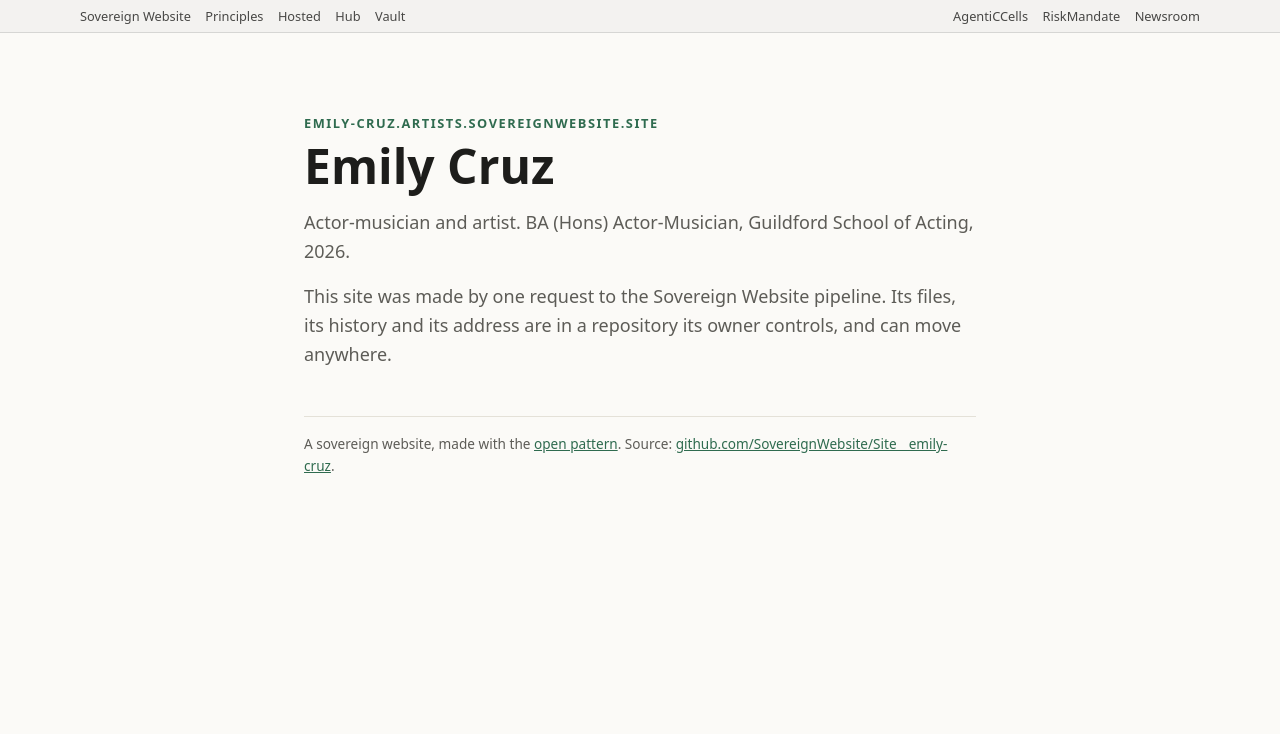
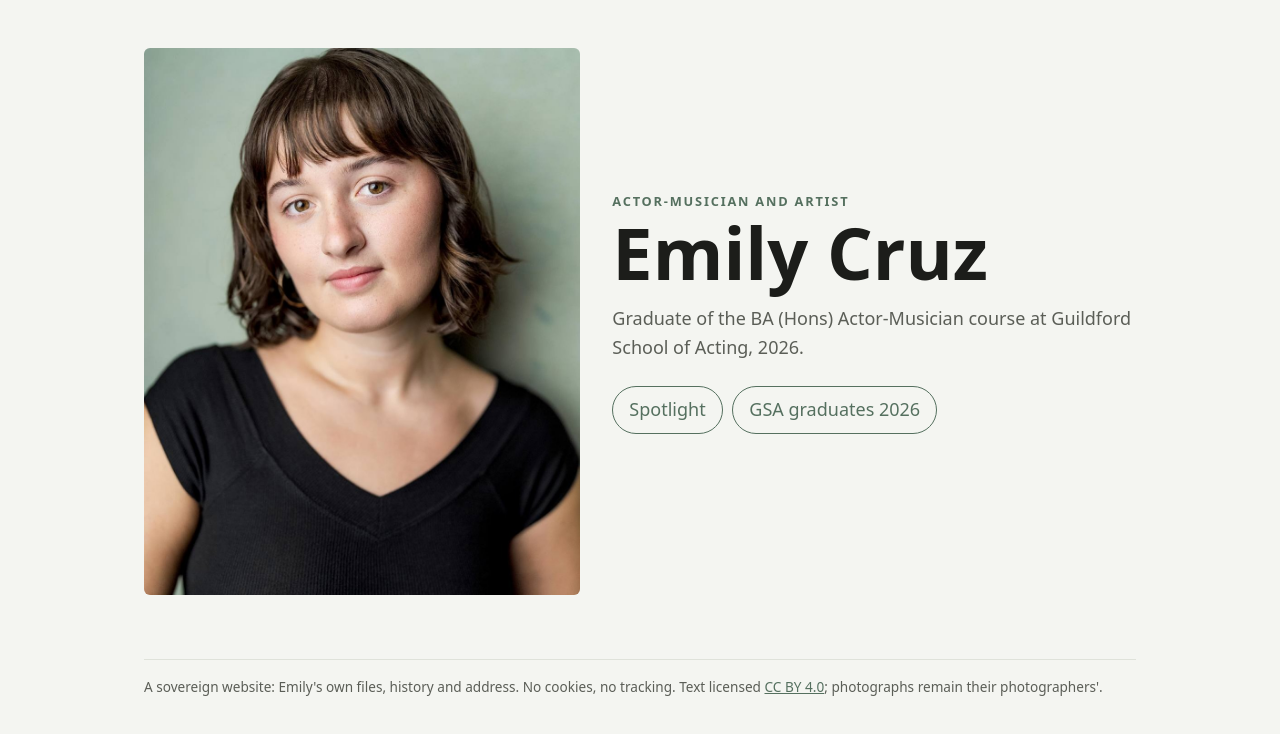
Before and after one commit to SovereignWebsite/Site__Artist__Emily-Cruz, a plain HTML site: page site/index.html in a window 1280 px wide. Drawn offline with Linux system fonts and the light colour scheme.

Commit message:
Emily Cruz's first page: headshot, role, training, links
Dinis Cruz, 20 November 2026: "Emily agrees to a public site on her
name". Facts only from the GSA 2026 Actor-Musician graduates page and
her Spotlight profile link. Headshot supplied by Dinis, metadata
stripped; photographer credit to follow. No cookies, no tracking.

Agent: sites.b@SovereignWebsite.dinis
Claude-Session: https://claude.ai/code/session_01Kw9UwBucXVUaNYRMcWwk67

```diff
--- a/site/index.html
+++ b/site/index.html
@@ -4,43 +4,40 @@
 <meta charset="utf-8">
 <meta name="viewport" content="width=device-width, initial-scale=1">
 <title>Emily Cruz</title>
-<meta name="description" content="Actor-musician and artist. BA (Hons) Actor-Musician, Guildford School of Acting, 2026.">
+<meta name="description" content="Emily Cruz, actor-musician and artist. BA (Hons) Actor-Musician, Guildford School of Acting, 2026.">
 <style>
-:root{--bg:#fbfaf7;--fg:#1d1d1b;--muted:#5d5c57;--accent:#2f6b4f;--line:#e4e1d8}
-@media (prefers-color-scheme:dark){:root{--bg:#141513;--fg:#ecebe6;--muted:#a8a69e;--accent:#7fc3a0;--line:#2c2d29}}
+:root{--bg:#f4f5f1;--fg:#1c1d1a;--muted:#5b5e57;--accent:#55705f;--line:#dfe2da}
+@media (prefers-color-scheme:dark){:root{--bg:#151714;--fg:#ecede8;--muted:#a6aa9f;--accent:#9cc0a8;--line:#2b2e29}}
 *{box-sizing:border-box}body{margin:0;background:var(--bg);color:var(--fg);font:18px/1.6 system-ui,-apple-system,Segoe UI,sans-serif}
-main{max-width:44rem;margin:0 auto;padding:10vh 1rem 4rem}
 .skip{position:absolute;left:-999px}.skip:focus{left:1rem;top:1rem}
-.mark{font-size:.8rem;letter-spacing:.12em;text-transform:uppercase;color:var(--accent);font-weight:600}
-h1{font-size:clamp(2rem,6vw,3rem);line-height:1.1;margin:.4rem 0 1rem}
+main{max-width:64rem;margin:0 auto;padding:6vh 1rem 4rem}
+.hero{display:grid;gap:2rem;align-items:center}
+@media (min-width:46rem){.hero{grid-template-columns:5fr 6fr}}
+.hero img{width:100%;height:auto;border-radius:6px;display:block}
+.role{font-size:.8rem;letter-spacing:.14em;text-transform:uppercase;color:var(--accent);font-weight:600}
+h1{font-size:clamp(2.6rem,8vw,4.5rem);line-height:1;margin:.3rem 0 1rem;font-weight:700}
 p{color:var(--muted);margin:0 0 1rem}a{color:var(--accent)}
-footer{margin-top:3rem;padding-top:1rem;border-top:1px solid var(--line);font-size:.85rem;color:var(--muted)}
-.family{font-size:.8rem;border-bottom:1px solid rgba(127,127,127,.25);background:rgba(127,127,127,.06)}
-.family ul{list-style:none;margin:0 auto;padding:.35rem 1rem;display:flex;flex-wrap:wrap;gap:.25rem .9rem;max-width:72rem}
-.family a{color:inherit;opacity:.8;text-decoration:none}.family a:hover,.family a:focus-visible{opacity:1;text-decoration:underline}
-.family .family-sep{margin-left:auto}@media (max-width:40rem){.family .family-sep{margin-left:0}}
+.links{display:flex;flex-wrap:wrap;gap:.6rem;margin-top:1.5rem;padding:0;list-style:none}
+.links a{display:inline-block;padding:.55rem 1rem;border:1px solid var(--accent);border-radius:999px;text-decoration:none}
+footer{margin-top:4rem;padding-top:1rem;border-top:1px solid var(--line);font-size:.85rem;color:var(--muted)}
 </style>
 </head>
 <body>
 <a class="skip" href="#main">Skip to content</a>
-<nav class="family" aria-label="The Sovereign Website family">
-  <ul>
-    <li><a href="https://sovereignwebsite.ai/">Sovereign Website</a></li>
-    <li><a href="https://sovereignwebsite.org/">Principles</a></li>
-    <li><a href="https://sovereignwebsite.site/" aria-current="true">Hosted</a></li>
-    <li><a href="https://hub.sovereignwebsite.site/">Hub</a></li>
-    <li><a href="https://vault.sovereignwebsite.site/">Vault</a></li>
-    <li class="family-sep"><a href="https://agenticcells.ai/">AgentiCCells</a></li>
-    <li><a href="https://riskmandate.ai/">RiskMandate</a></li>
-    <li><a href="https://newsroom.sgit.ai/">Newsroom</a></li>
-  </ul>
-</nav>
 <main id="main">
-<div class="mark">emily-cruz.artists.sovereignwebsite.site</div>
-<h1>Emily Cruz</h1>
-<p>Actor-musician and artist. BA (Hons) Actor-Musician, Guildford School of Acting, 2026.</p>
-<p>This site was made by one request to the Sovereign Website pipeline. Its files, its history and its address are in a repository its owner controls, and can move anywhere.</p>
-<footer>A sovereign website, made with the <a href="https://sovereignwebsite.org/">open pattern</a>. Source: <a href="https://github.com/SovereignWebsite/Site__emily-cruz">github.com/SovereignWebsite/Site__emily-cruz</a>.</footer>
+<section class="hero">
+  <img src="images/headshot.jpg" alt="Emily Cruz, head and shoulders, against a sage green wall" width="960" height="1202">
+  <div>
+    <div class="role">Actor-musician and artist</div>
+    <h1>Emily Cruz</h1>
+    <p>Graduate of the BA (Hons) Actor-Musician course at Guildford School of Acting, 2026.</p>
+    <ul class="links">
+      <li><a href="https://app.spotlight.com/5165-0192-6691">Spotlight</a></li>
+      <li><a href="https://gsauk.org/2026-ba-hons-actor-musician-graduates">GSA graduates 2026</a></li>
+    </ul>
+  </div>
+</section>
+<footer>A sovereign website: Emily's own files, history and address. No cookies, no tracking. Text licensed <a href="https://creativecommons.org/licenses/by/4.0/">CC BY 4.0</a>; photographs remain their photographers'.</footer>
 </main>
 </body>
 </html>
```
Also changed, not shown: site/images/headshot.jpg (added).
